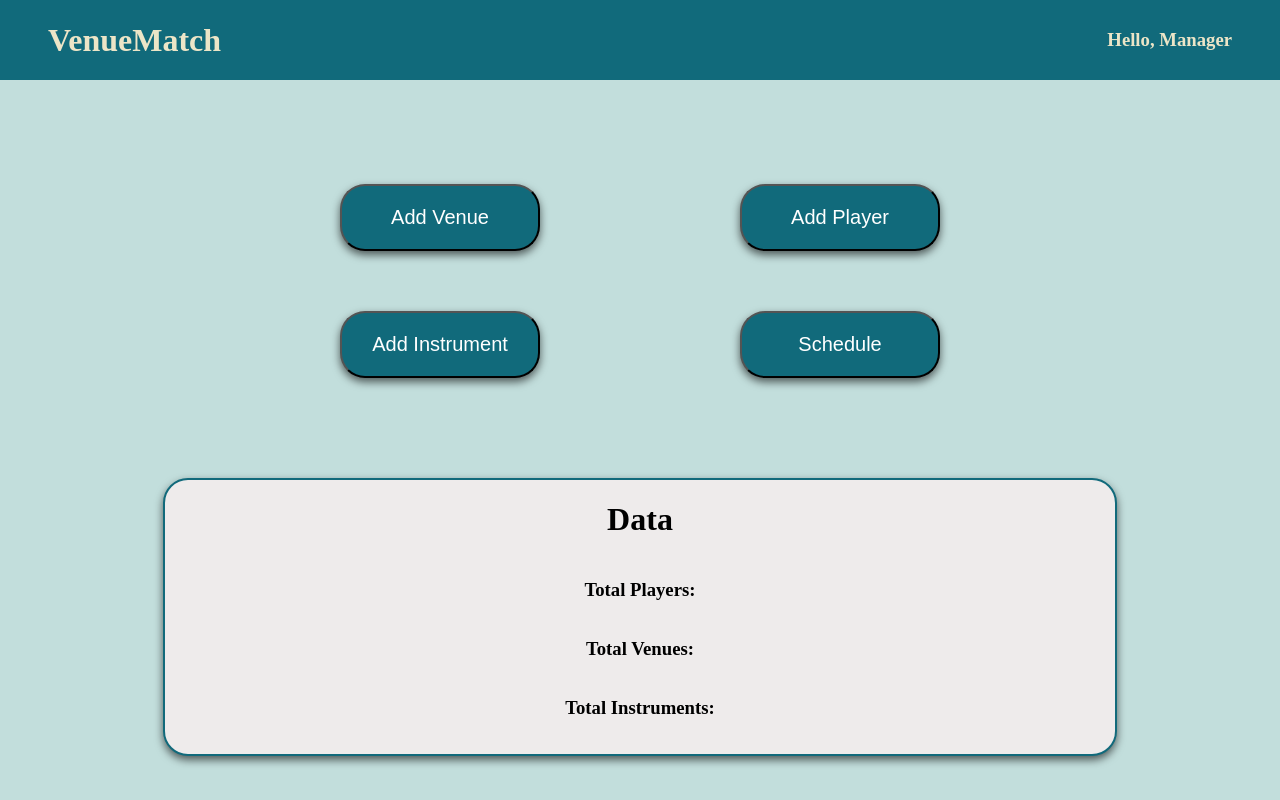
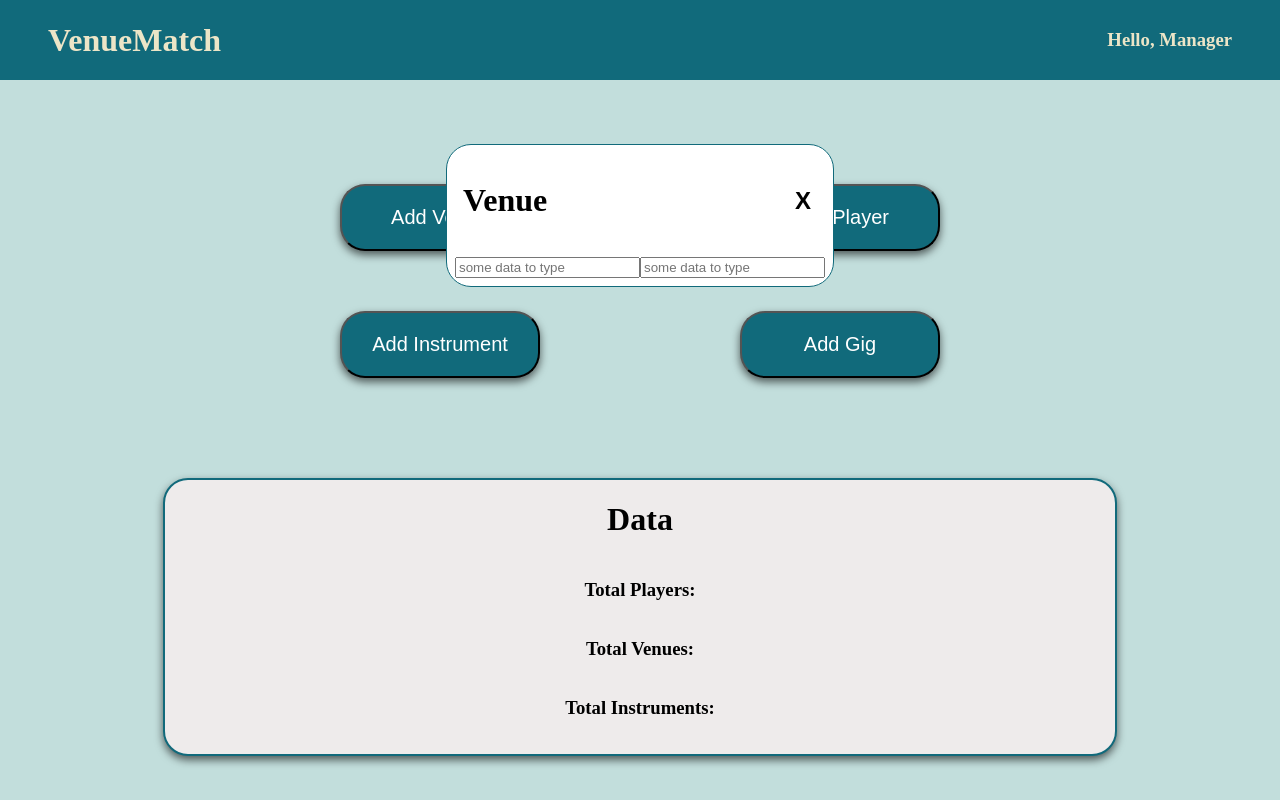
Before and after one commit to VenueMatchIO/VenueMatch, a React (Create React App) app in the folder client/: page / in a window 1280 px wide. Both pictures are taken after a click on the button "Add Venue". Shown: the top 800 px of the page. Built offline with nearby package versions, Linux system fonts and the light colour scheme.

Commit message:
Modal built out for controlcontainer

```diff
--- a/client/src/components/ControlContainer.jsx
+++ b/client/src/components/ControlContainer.jsx
@@ -1,16 +1,63 @@
-import React from 'react';
+import React, {useState} from 'react';
+import Modal from './Modal';
 
 function ControlContainer() {
+  const [showModal, setShowModal] = useState(false);
+  const [modalData, setModalData] = useState({
+    title: '',
+    data: [],
+  });
+
+  const venueData = [
+    {
+      name: 'MSG',
+      id: 1,
+    },
+  ];
+  const playerData = [
+    {
+      name: 'Eric',
+      id: 1,
+    },
+  ];
+  const gigData = [];
+  const instrumentData = [];
+
+  function handleClick(e) {
+    // set the modal data based on what button was clicked with props that are passed down..
+    // or data that we fetch
+    // set the showModal to true
+    const type = e.target.name;
+    let data;
+    if (type === 'venue') data = venueData;
+    if (type === 'player') data = playerData;
+    if (type === 'gig') data = gigData;
+    if (type === 'instrument') data = instrumentData;
+    setModalData({title: type, data: data});
+    setShowModal(!showModal);
+  }
+
   return (
     <div className='control-container'>
       <div className='control-btn-container'>
-        <button className='control-btn'>Add Venue</button>
-        <button className='control-btn'>Add Instrument</button>
+        <button onClick={handleClick} name='venue' className='control-btn'>
+          Add Venue
+        </button>
+        <button onClick={handleClick} name='instrument' className='control-btn'>
+          Add Instrument
+        </button>
       </div>
       <div className='control-btn-container'>
-        <button className='control-btn'>Add Player</button>
-        <button className='control-btn'>Schedule</button>
+        <button onClick={handleClick} name='player' className='control-btn'>
+          Add Player
+        </button>
+        <button onClick={handleClick} name='gig' className='control-btn'>
+          Add Gig
+        </button>
       </div>
+      {showModal && (
+        <Modal closeModal={() => setShowModal(false)} data={modalData} />
+      )}
     </div>
   );
 }
--- a/client/src/components/DataContainer.jsx
+++ b/client/src/components/DataContainer.jsx
@@ -1,12 +1,13 @@
 import React from 'react';
 import Data from './Data';
+import {v4 as uuid} from 'uuid';
 
-function DataContainer() {
-  const dataArr = ['Venues', 'Players', 'Instruments'];
+function DataContainer(props) {
+  // const dataComponents = props.props.data.map((prop) => (
+  //   <Data key={uuid()} title={prop.name} />
+  // ));
 
-  const dataComponents = dataArr.map((title) => <Data title={title} />);
-
-  return <div className='data-container'>{dataComponents}</div>;
+  return <div className='data-container'></div>;
 }
 
 export default DataContainer;
--- a/client/src/components/MainContainer.jsx
+++ b/client/src/components/MainContainer.jsx
@@ -2,7 +2,7 @@ import React from 'react';
 import ControlContainer from './ControlContainer';
 import InformationDisplay from './InformationDisplay';
 import DataContainer from './DataContainer';
-import {players, venues, instruments} from '../../../server/dummyData';
+import {players, venues, instruments, gigs} from '../../../server/dummyData';
 import {Routes} from 'react-router';
 
 function MainContainer() {
@@ -11,13 +11,14 @@ function MainContainer() {
   props['players'] = players;
   props['venues'] = venues;
   props['instruments'] = instruments;
+  props['gigs'] = gigs;
   // ===================================
 
   return (
     <div className='main-container'>
-        <ControlContainer />
-        <InformationDisplay data={props} />
-        <DataContainer data={props} />
+      <ControlContainer />
+      <InformationDisplay data={props} />
+      <DataContainer data={props} />
     </div>
   );
 }
--- a/client/src/components/Modal.jsx
+++ b/client/src/components/Modal.jsx
@@ -1,9 +1,20 @@
 import React from 'react';
 
-function Modal(props) {
-
-
-  return <div>Modal</div>;
+function Modal({data, closeModal}) {
+  let {title} = data;
+  title = title.charAt(0).toUpperCase() + title.slice(1);
+  return (
+    <div className='modal-container'>
+      <div className='modal-header'>
+        <h1>{title}</h1>
+        <button onClick={closeModal}>X</button>
+      </div>
+      <div className='modal-inputs'>
+        <input placeholder='some data to type' />
+        <input placeholder='some data to type' />
+      </div>
+    </div>
+  );
 }
 
 export default Modal;
--- a/client/src/styles.css
+++ b/client/src/styles.css
@@ -161,7 +161,39 @@ Data Container Styles
   margin-right: 1em;
 }
 /*
-======================
-Data Container Styles
-======================
+=============
+Modal Styles
+=============
 */
+
+.modal-container {
+  position: absolute;
+  z-index: 100;
+  background: white;
+  border: 1px solid var(--main);
+  border-radius: 25px;
+}
+
+.modal-header {
+  display: flex;
+  justify-content: space-between;
+  align-items: center;
+  margin: 1em;
+}
+
+.modal-header > button {
+  height: 2em;
+  background: transparent;
+  border: none;
+  cursor: pointer;
+  font-weight: bolder;
+  font-size: 1.5em;
+}
+
+.modal-header > button:hover {
+  color: red;
+}
+
+.modal-inputs {
+  margin: 0.5em;
+}
--- a/package.json
+++ b/package.json
@@ -30,7 +30,8 @@
     "react-router": "^6.14.1",
     "react-router-dom": "^6.14.1",
     "run": "^1.4.0",
-    "serve": "^14.2.0"
+    "serve": "^14.2.0",
+    "uuid": "^9.0.0"
   },
   "devDependencies": {
     "@babel/core": "^7.22.5",
```
Also changed, not shown: client/src/components/Dropdown.jsx (deleted, +0 -28 lines), client/src/components/Header.jsx (deleted, +0 -25 lines), 2 other files (tests, documents, lock files or other folders).
